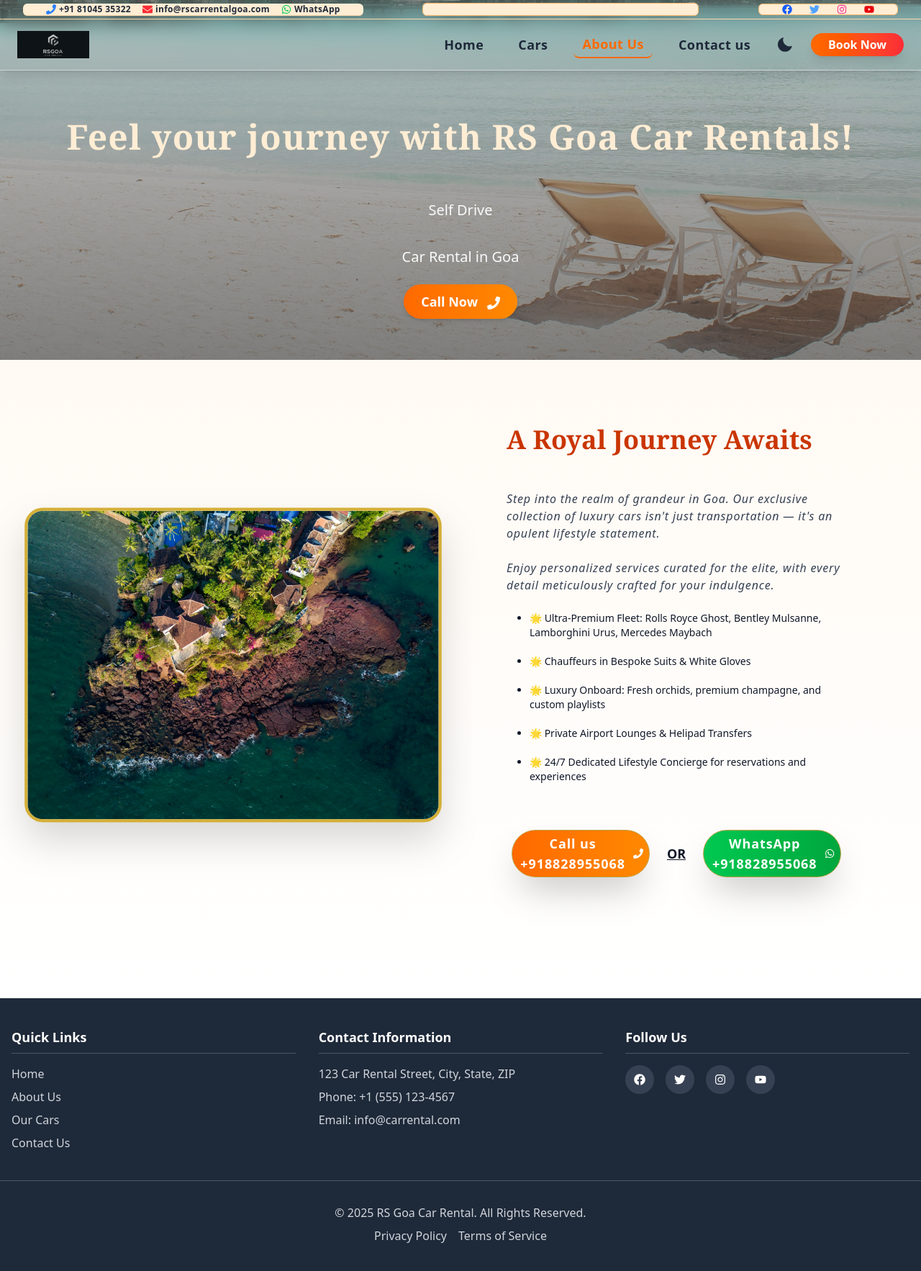
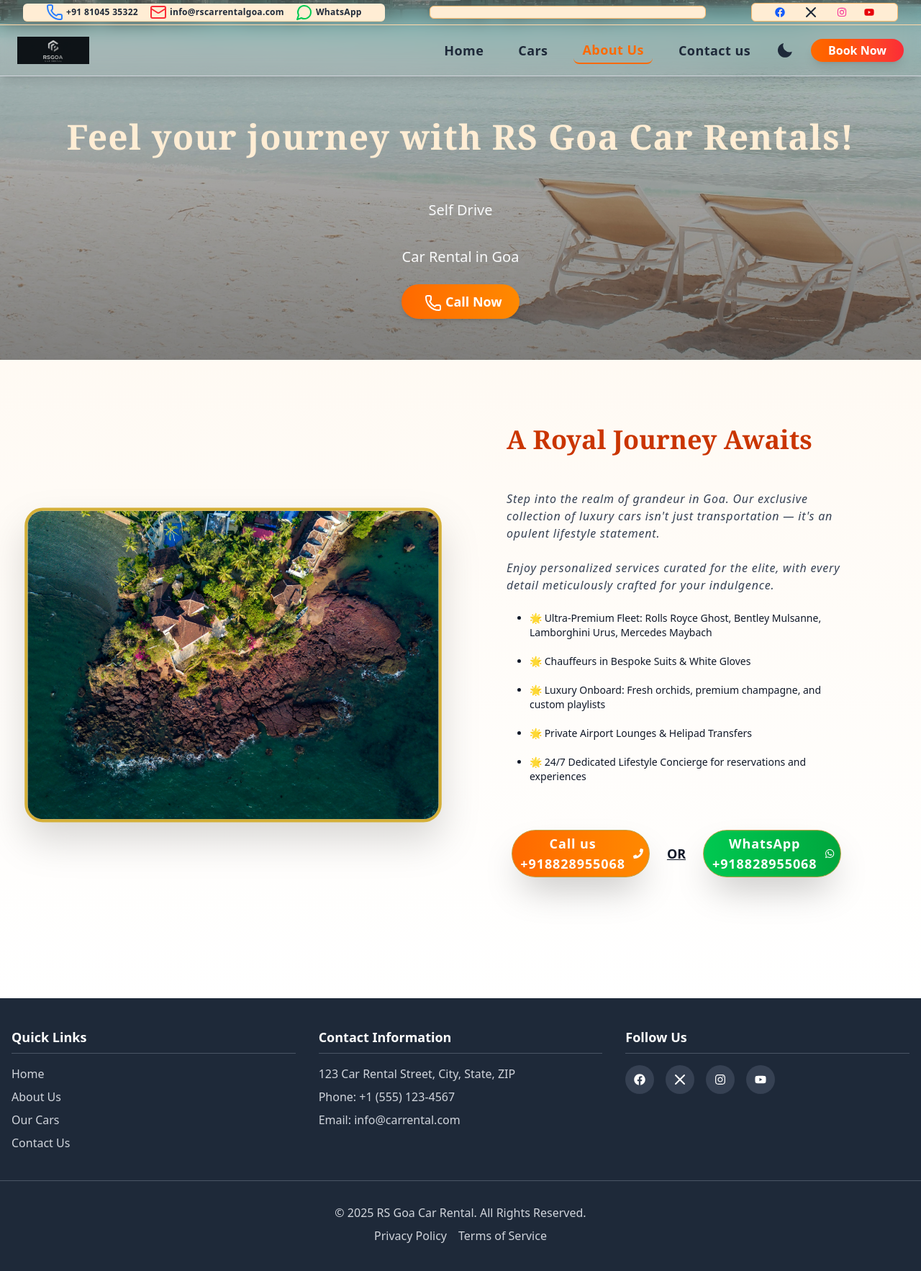
Before and after one commit to taranjitsahota/car-rental, a React (Vite) app: page /about in a window 1280 px wide. Shown: the top 1766 px of the page at 72% size. Built offline with nearby package versions, Linux system fonts and the light colour scheme.

Commit message:
safa updated fixes fixed updated again

```diff
--- a/src/components/Footer.jsx
+++ b/src/components/Footer.jsx
@@ -6,7 +6,15 @@
   FaInstagram,
   FaYoutube,
 } from "react-icons/fa";
+import {
 
+  X,
+
+  Mail,
+  Phone,
+  MapPin,
+  MessageCircle, // or PhoneCall
+} from "lucide-react";
 const Footer = () => {
   return (
     <footer className="bg-gray-800 text-white py-10">
@@ -36,7 +44,7 @@
                         <FaFacebook />
                       </a>
                       <a href="#" className="bg-gray-700 hover:bg-gray-600 rounded-full w-10 h-10 flex items-center justify-center  p-1 transition duration-300">
-                        <FaTwitter />
+                        <X />
                       </a>
                       <a href="#" className="bg-gray-700 hover:bg-gray-600 rounded-full w-10 h-10 flex items-center justify-center  p-1 transition duration-300">
                         <FaInstagram />
--- a/src/components/Navbar.jsx
+++ b/src/components/Navbar.jsx
@@ -13,6 +13,17 @@
   FaMapMarkerAlt,
   FaWhatsapp,
 } from "react-icons/fa";
+import {
+  Facebook,
+  X,
+  Instagram,
+  Youtube,
+  Mail,
+  Phone,
+  MapPin,
+  MessageCircle, // or PhoneCall
+} from "lucide-react";
+
 import logo from "../assets/images/logogood.png";
 import Modal from "./Modal";
 
@@ -59,14 +70,14 @@
             href="tel:+918104535322"
             className="flex items-center space-x-1 hover:text-blue-500 transition duration-300"
           >
-            <FaPhone className="text-blue-500 text-sm" />
+            <Phone className="text-blue-500 text-sm" />
             <span>+91 81045 35322</span>
           </a>
           <a
             href="mailto:info@rscarrentalgoa.com"
             className="flex items-center space-x-1 hover:text-red-500 transition duration-300"
           >
-            <FaEnvelope className="text-red-500 text-sm" />
+            <Mail className="text-red-500 text-sm" />
             <span>info@rscarrentalgoa.com</span>
           </a>
           <a
@@ -75,7 +86,7 @@
             rel="noopener noreferrer"
             className="flex items-center space-x-1 hover:text-green-500 transition duration-300"
           >
-            <FaWhatsapp className="text-green-500 text-sm" />
+            <MessageCircle className="text-green-500 text-sm" />
             <span>WhatsApp</span>
           </a>
         </div>
@@ -106,7 +117,7 @@
         >
           {[
             { icon: FaFacebook, color: "text-blue-600" },
-            { icon: FaTwitter, color: "text-blue-400" },
+            { icon: X, color: "text-black-400" },
             { icon: FaInstagram, color: "text-pink-500" },
             { icon: FaYoutube, color: "text-red-600" },
           ].map(({ icon: Icon, color }, index) => (
--- a/src/pages/About.jsx
+++ b/src/pages/About.jsx
@@ -2,6 +2,9 @@
 import CarPng from "../assets/images/aboutus.jpg";
 import oceanview from "../assets/images/image27.jpg";
 import { FaPhone, FaWhatsapp } from "react-icons/fa";
+import {
+  Phone,
+} from "lucide-react";
 
 const About = ({ theme }) => {
   return (
@@ -37,7 +40,7 @@
             href="tel:+918104535322"
             className="bg-gradient-to-r from-orange-500 to-orange-400 text-white px-5 sm:px-6 py-2 sm:py-3 rounded-full text-base sm:text-lg font-semibold hover:from-orange-600 hover:to-orange-500 shadow-md transition"
           >
-            Call Now <FaPhone className="inline-block ml-2" />
+         <Phone className="inline-block ml-2" />   Call Now
           </a>
         </div>
       </div>
--- a/src/pages/Cars.jsx
+++ b/src/pages/Cars.jsx
@@ -26,6 +26,11 @@
 import mercedes from "../assets/indiancars/mercedes.png";
 
 import { FaPhone, FaCalendarAlt, FaWhatsapp } from "react-icons/fa";
+import {
+
+  Phone,
+
+} from "lucide-react";
 
 const carList = [
   {
@@ -395,7 +400,7 @@
             href="tel:+918104535322"
             className="bg-gradient-to-r from-orange-500 to-orange-400 text-white px-5 sm:px-6 py-2 sm:py-3 rounded-full text-base sm:text-lg font-semibold hover:from-orange-600 hover:to-orange-500 shadow-md transition"
           >
-            Call Now <FaPhone className="inline-block ml-2" />
+         <Phone className="inline-block ml-2" />   Call Now
           </a>
         </div>
       </div>
--- a/src/pages/Home.jsx
+++ b/src/pages/Home.jsx
@@ -17,7 +17,12 @@
 import swift from "../assets/indiancars/swift.png";
 import baleno from "../assets/indiancars/baleno.webp";
 import { FaPhone, FaWhatsapp } from "react-icons/fa";
+import {
 
+  Phone,
+
+  MessageCircle, // or PhoneCall
+} from "lucide-react";
 const Home = ({ theme }) => {
   const [isModalOpen, setModalOpen] = useState(false);
 
@@ -208,7 +213,7 @@
               href="tel:+918104535322"
               className="w-full sm:w-auto flex items-center justify-center gap-2 bg-orange-500 hover:bg-orange-600 text-white py-3 px-6 rounded-xl font-semibold shadow-lg hover:shadow-xl transition duration-300"
             >
-              <FaPhone className="text-white text-lg" />
+              <Phone className="text-white text-lg" />
               Call Now
             </a>
             <a
```
